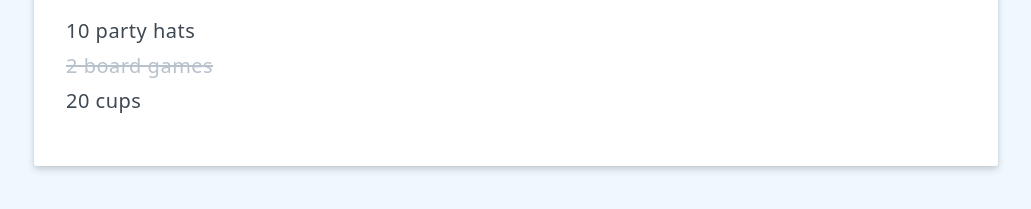
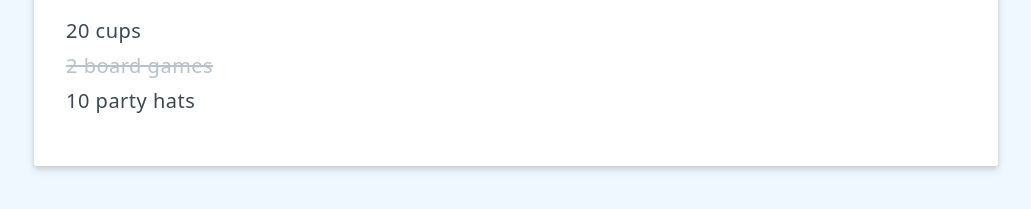
Before and after one commit to Luis91Amaral/Tutorials-Vue-Tutorial2, a plain HTML site: page index.html in a window 1280 px wide. Shown: the part 377-586 px from the top of the page, without its empty margins (124-1155 px from the left). Drawn offline with nearby package versions, Linux system fonts and the light colour scheme.

Commit message:
Tutorial completed

```diff
--- a/index.html
+++ b/index.html
@@ -25,7 +25,7 @@
         <button class="btn btn-primary" :disabled="newItem.length === 0" @click="saveItem">Save item</button>
       </div>
       <ul>
-        <li v-for="item in items" :class="{strikeout: item.purchased}" @click="togglePurchase(item)">{{ item.label }}</li>
+        <li v-for="item in reversedItems" :class="{strikeout: item.purchased}" @click="togglePurchase(item)">{{ item.label }}</li>
       </ul>
       <p v-if="items.length === 0">Nice job! You have bough all your items</p>
     </div>
--- a/main.js
+++ b/main.js
@@ -22,6 +22,11 @@ var shoppingList = new Vue({
       }
     ]
   },
+  computed: {
+    reversedItems() {
+      return this.items.slice(0).reverse();
+    }
+  },
   methods: {
     saveItem: function() {
       this.items.push({
```
